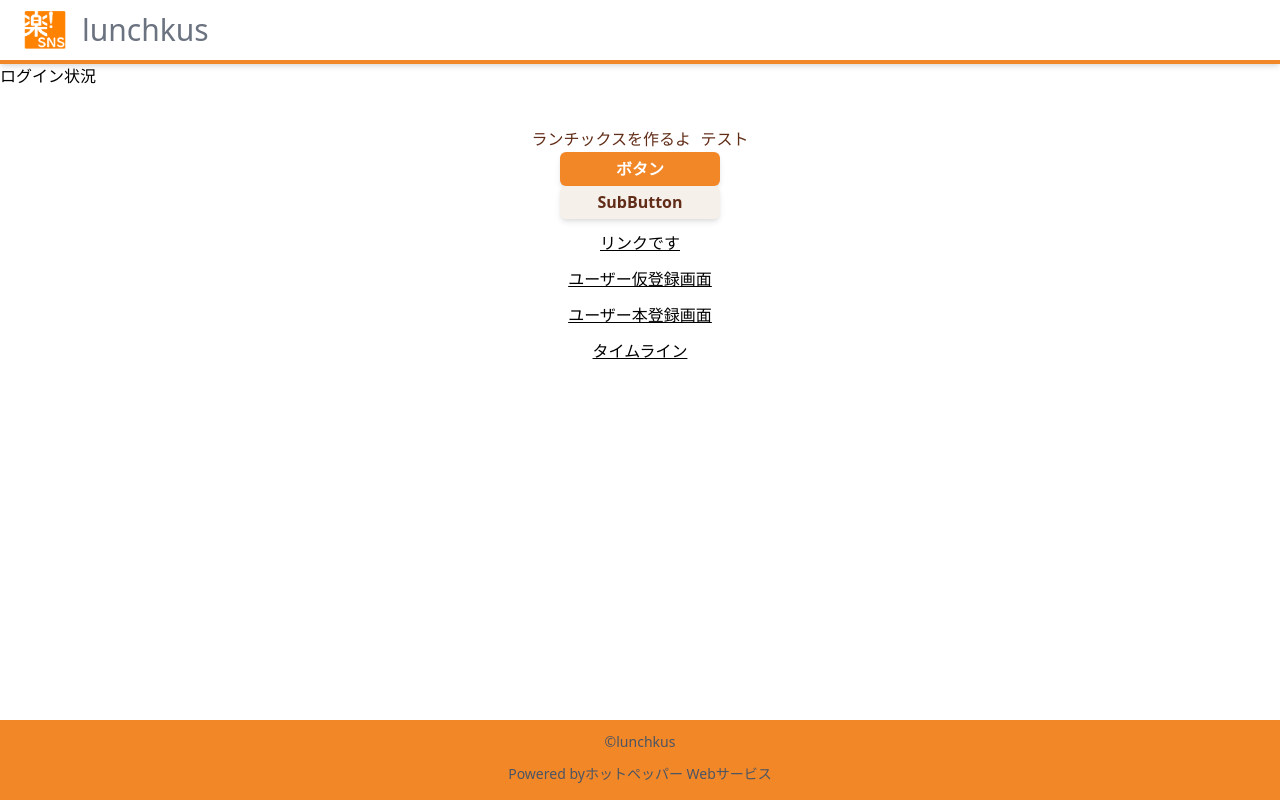
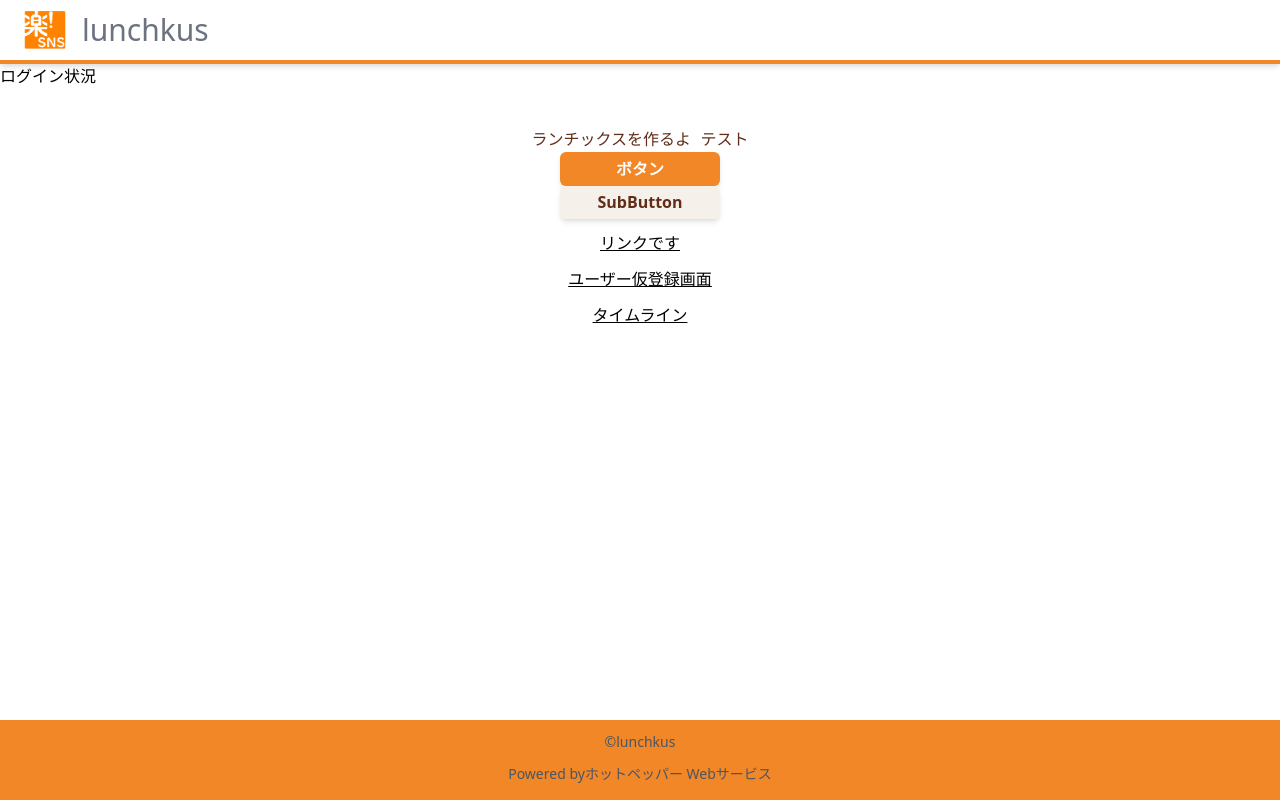
Before and after one commit to suzu1997/rakus-sns-app, a Next.js app: page / in a window 1280 px wide. Built offline with nearby package versions, Linux system fonts and the light colour scheme.

Commit message:
微修正

```diff
--- a/src/pages/index.tsx
+++ b/src/pages/index.tsx
@@ -1,7 +1,6 @@
 import type { NextPage } from "next";
 import Link from "next/link";
 import { Button } from "../components/Button/Button";
-import { MenuBar } from "../components/Layout/MenuBar";
 import Cookie from "universal-cookie";
 
 const Home: NextPage = () => {
@@ -43,11 +42,6 @@ const Home: NextPage = () => {
             ユーザー仮登録画面
           </a>
         </Link>
-        <Link href="/auth/signup">
-          <a className="underline hover:text-blue-800 mt-3">
-            ユーザー本登録画面
-          </a>
-        </Link>
         <Link href="/timeline">
           <a className="underline hover:text-blue-800 mt-3">タイムライン</a>
         </Link>
```
